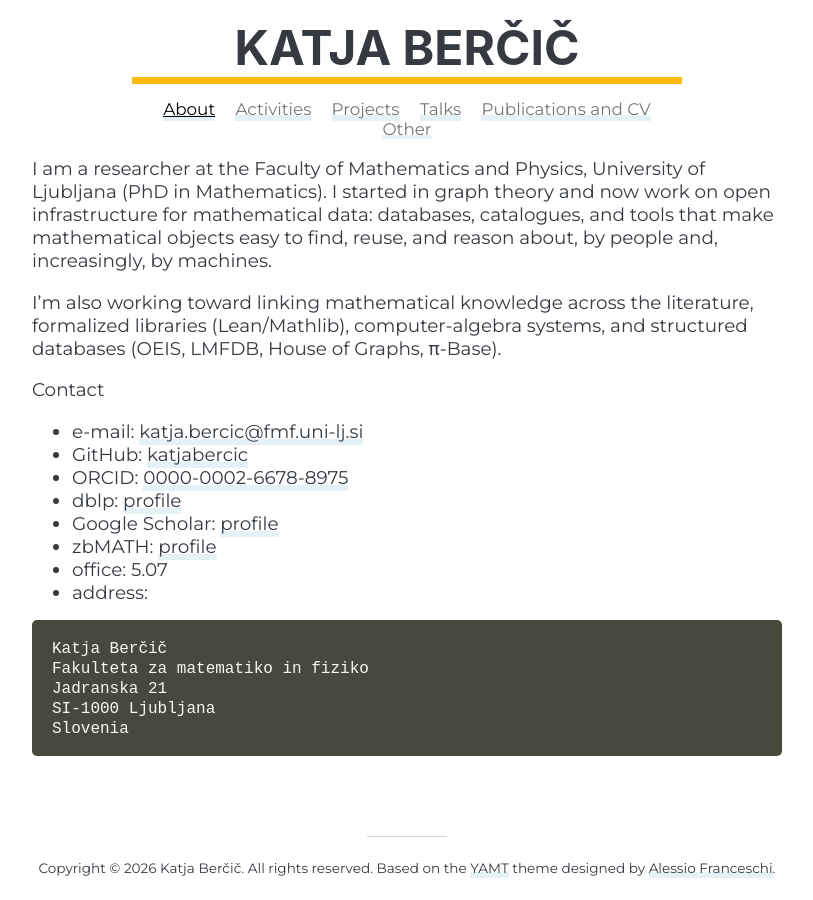
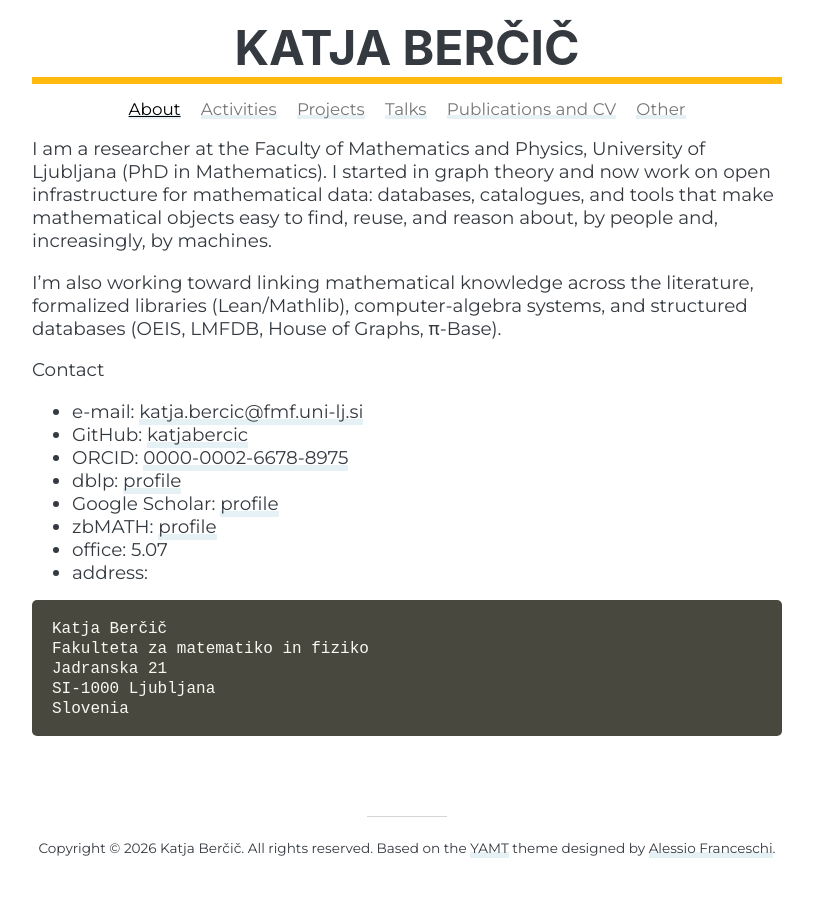
Before and after one commit to katjabercic/katja.not.si, a Jekyll site: the page built from index.md, in a window 1280 px wide. Shown: the whole page, without its empty margins (233-1046 px from the left). Built offline with Jekyll 4.4.1, drawn with Linux system fonts in a browser that asks for light colours; some web fonts are replaced.

Commit message:
Update header width

```diff
--- a/_sass/header.scss
+++ b/_sass/header.scss
@@ -3,7 +3,7 @@
 header{
     margin-left: auto;
     margin-right: auto;
-    width: 550px;
+    width: 750px;
     overflow: hidden;
 
     #site_title{
```
